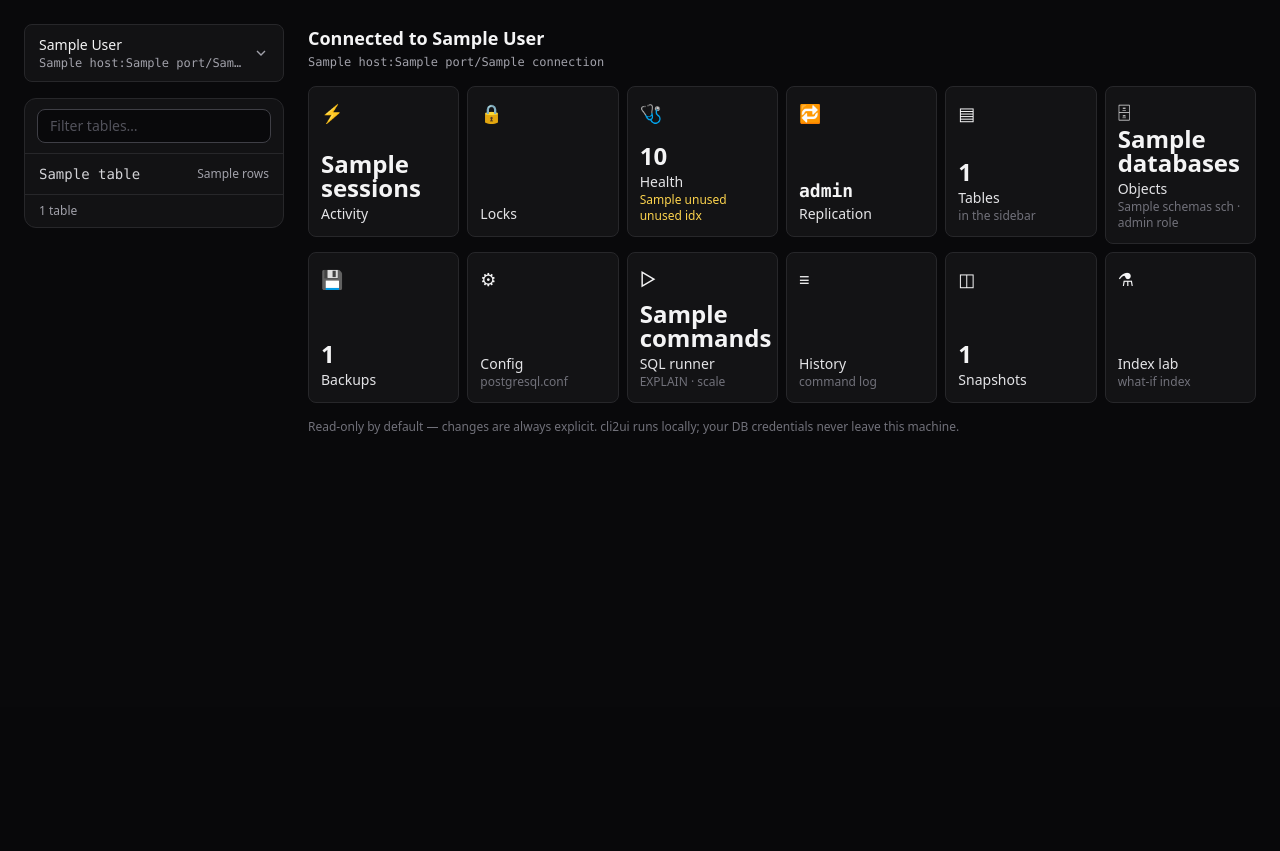
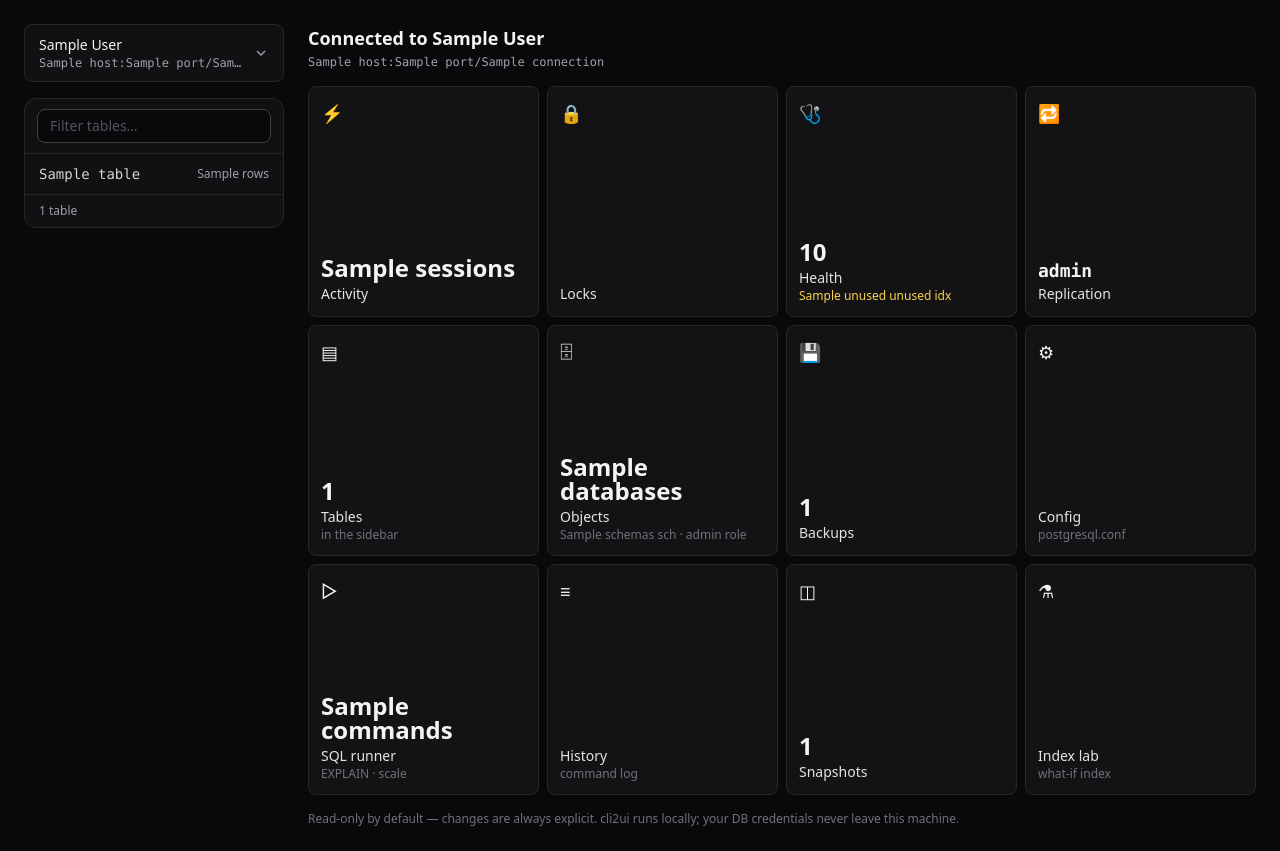
Before and after one commit to MR-TABATA/cli2ui, a Django app: template templates/workspace.html in a window 1280 px wide. Shown: the part 93-944 px from the top of the page. Before the commit the page ends 527 px from the top, so only its background shows below. Run offline with Django 5.2, Linux system fonts and the light colour scheme; the template is opened without the code that fills it: most values are stand-ins (such as "Sample title", 1, 10 or a date in 2020); some libraries are stand-ins or nearby versions.

Commit message:
Use a 4-column tile grid (bigger tiles)
Drop the overview tiles from 6 columns to 4 on large screens (4x3 for the
12 sections), so each square tile is larger and more legible. Full suite
green.

Co-Authored-By: Claude Opus 4.8 <noreply@anthropic.com>

```diff
--- a/templates/partials/_bento.html
+++ b/templates/partials/_bento.html
@@ -3,7 +3,7 @@ spaced by gaps. Each tile is a launcher (hx-get into #detail; closes the overvie
 hover menu via the always-present navmenu store) except Tables, which is info-
 only (tables open from the sidebar, so it must not navigate). Tiles show a live
 metric where one is cheap. 2 cols on phones, 3 on small, 6 on large.{% endcomment %}
-<div class="grid grid-cols-2 sm:grid-cols-3 lg:grid-cols-6 gap-2">
+<div class="grid grid-cols-2 sm:grid-cols-3 lg:grid-cols-4 gap-2">
 
   <button hx-get="{% url 'activity' connection.pk %}" hx-target="#detail" hx-swap="innerHTML"
           @click="$store.navmenu.open = false"
```
